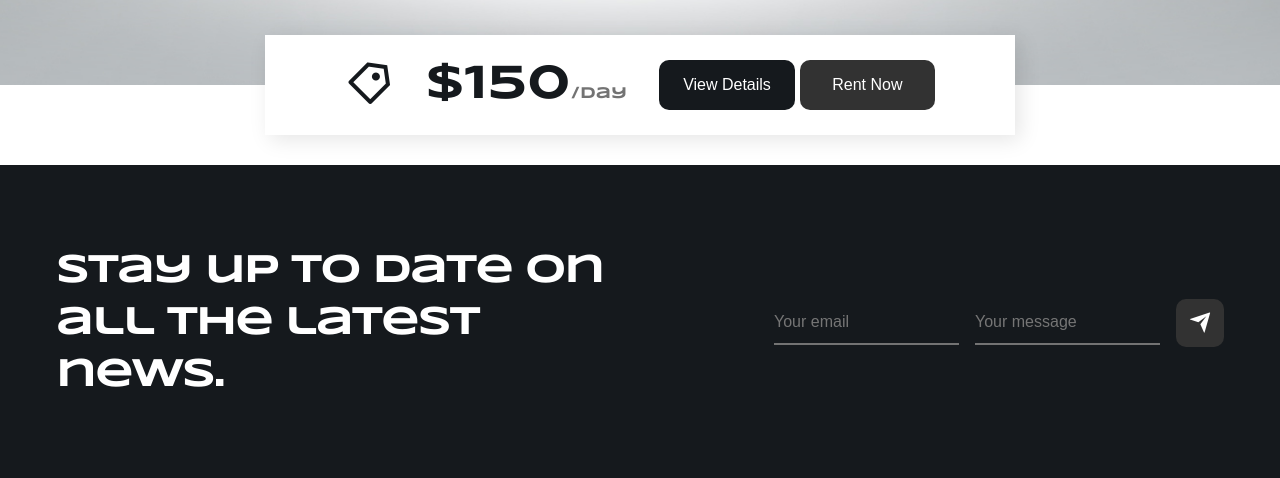
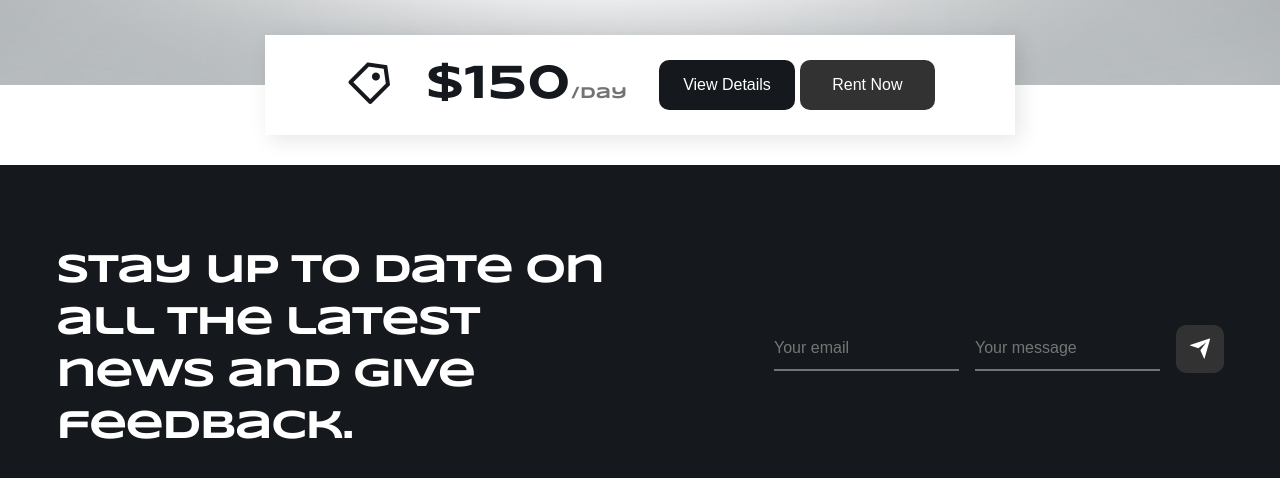
Before and after one commit to HayrumyanMeri/my-coursework-website, a plain HTML site: page index.html in a window 1280 px wide. Shown: the part 2632-3110 px from the top of the page. Drawn offline with nearby package versions, Linux system fonts and the light colour scheme.

Commit message:
Update index.html

```diff
--- a/index.html
+++ b/index.html
@@ -199,7 +199,7 @@
 
       <section class="news" id="contact">
         <div class="section__container news__container">
-          <h2 class="section__header">Stay up to date on all the latest news.</h2>
+          <h2 class="section__header">Stay up to date on all the latest news and give feedback.</h2>
           <form class="feedback_form" action="/">
             <input type="text" placeholder="Your email" />
             <input type="text" placeholder="Your message" />
```
